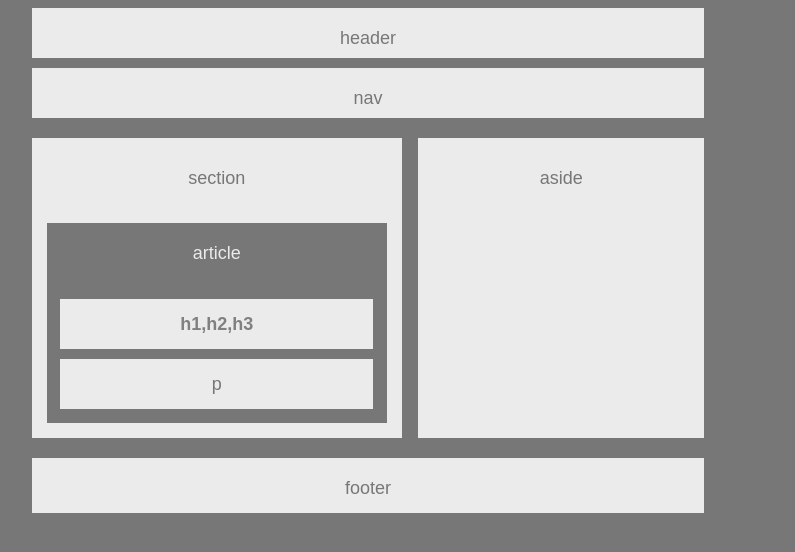
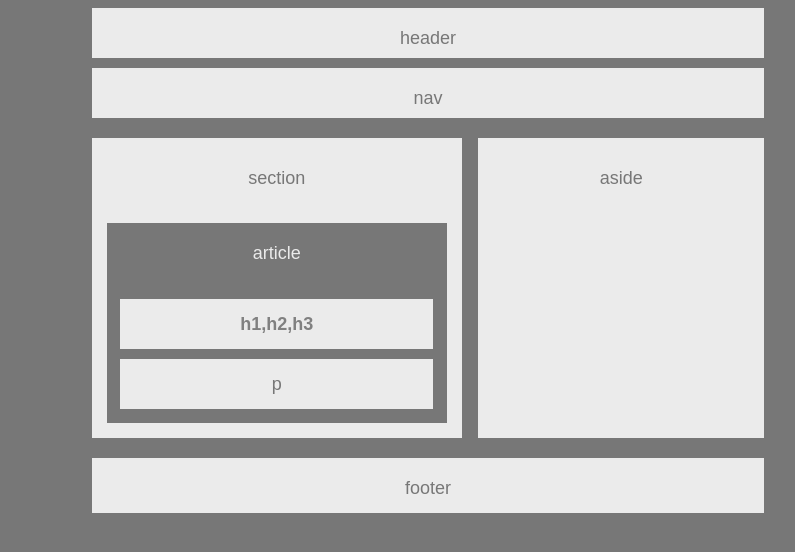
Before and after one commit to sayex/HW-Wireframe, a plain HTML site: page index.html in a window 1280 px wide. Shown: the whole page, without its empty margins (68-863 px from the left). Drawn offline with Linux system fonts and the light colour scheme.

Commit message:
margin left and right to auto

```diff
--- a/style.css
+++ b/style.css
@@ -8,8 +8,8 @@ body {
   line-height: 30px;
   font-size: 18px;
   color: #777;
-  margin-left: 100px;
-  margin-right: 100px;
+  margin-left: auto;
+  margin-right: auto;
   width: 960px;
   font-family: Arial, Helvetica, sans-serif;
 }
```
